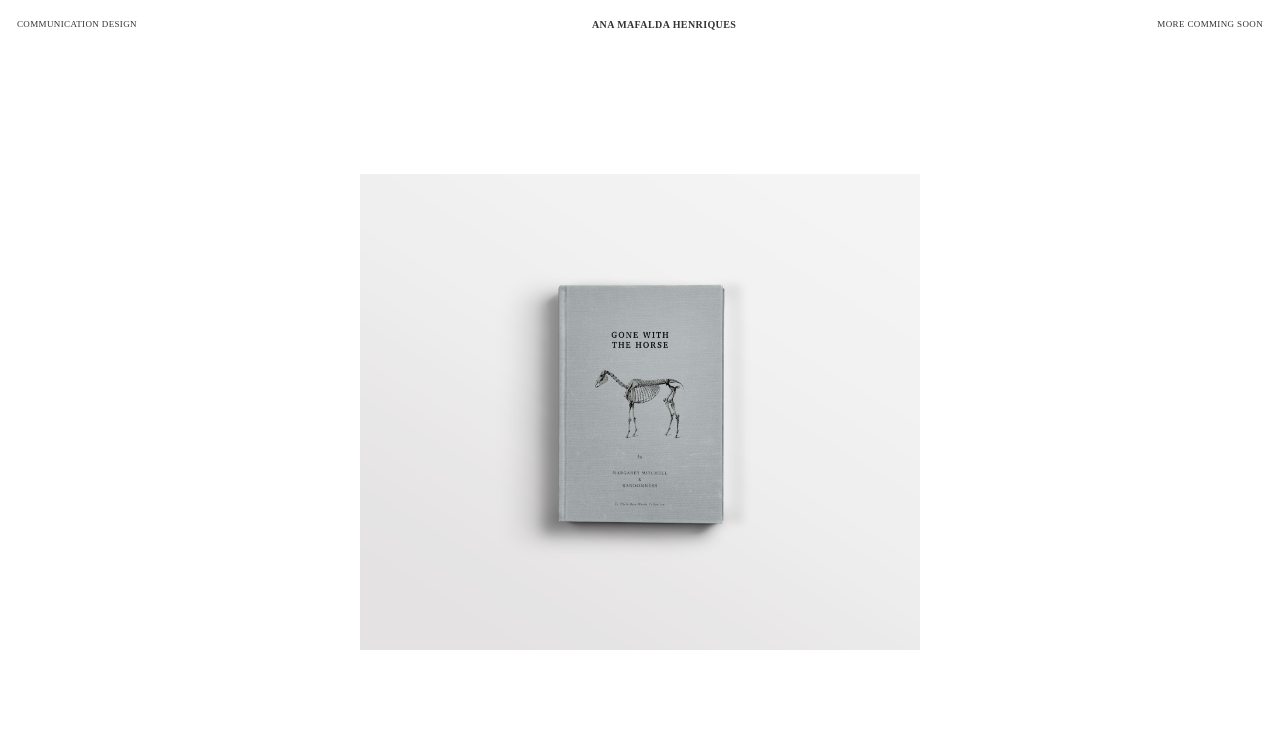
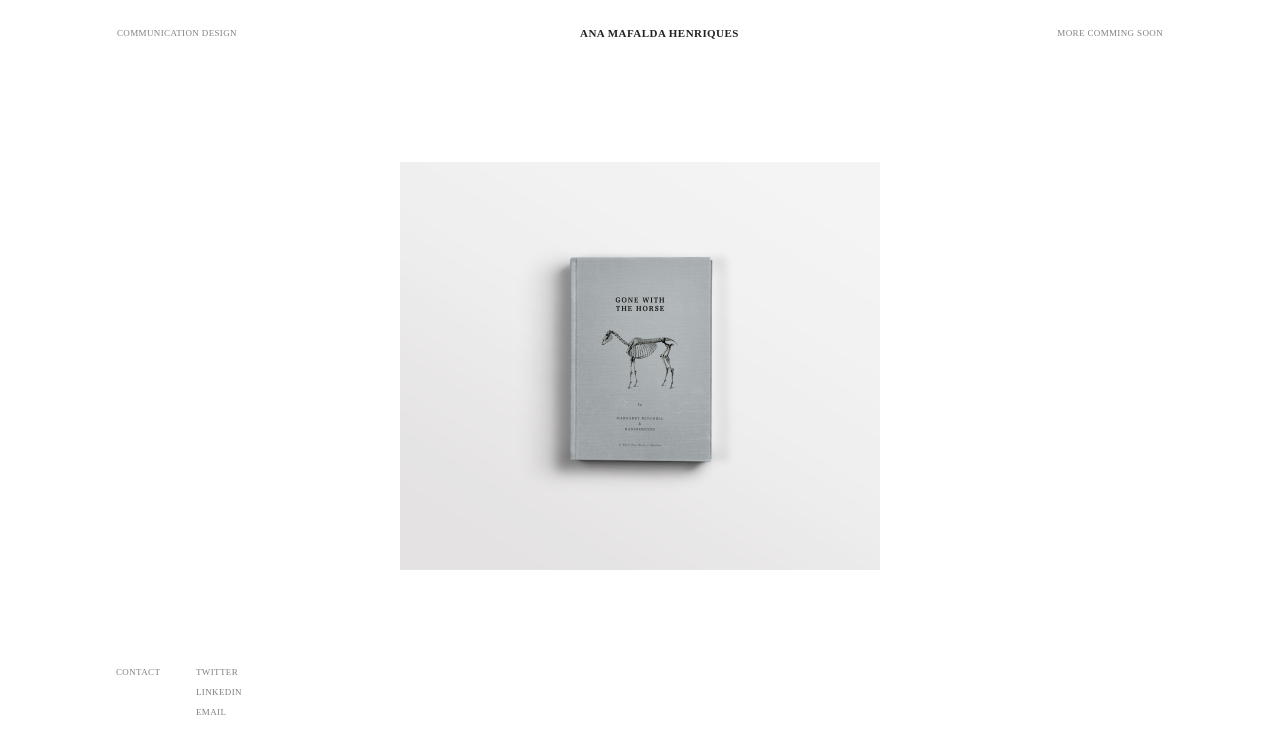
Before and after one commit to anamafaldahenriques/anamafaldahenriques.github.io, a plain HTML site: page index.html in a window 1280 px wide. Drawn offline with nearby package versions, Linux system fonts and the light colour scheme.

Commit message:
minor ui improvements

```diff
--- a/css/style.css
+++ b/css/style.css
@@ -7,9 +7,10 @@
 
 
 body {
-	width: 100%;
     height: 100%;
-    margin: 0;
+    margin: 0 auto;
+    margin-left: 100px;
+    margin-right: 100px;
     font-family: "athelas",serif;
 }
 
@@ -18,21 +19,34 @@
     font-size: 9px;
     font-weight: 400;
     letter-spacing: 0.04em;
+    color: #808080;
+}
+
+a{
+    text-transform: uppercase;
+    font-size: 9px;
+    font-weight: 400;
+    letter-spacing: 0.04em;
+    color: #808080;
+}
+
+a:hover{
+    color: #808080;
 }
 
 #bold{
     font-weight: 700;
-    font-size: 10px;
+    font-size: 11px;
     vertical-align: middle;
+    color: #232323;
 }
-
 
 /*Navbar*/
 
 .navbar{
     height: 32px;
     padding: 16px;
-    padding-top: 8px;
+    padding-top: 16px;
 }
 
 .navbarTable{
@@ -44,22 +58,46 @@
 .heroImageWrapper{
     width: 100%;
     margin: auto;
-    margin-top: 124px;
+    margin-top: 112px;
 }
 
 .heroImage{
-    width: 560px;
+    width: 480px;
     margin: auto;
 }
 
+.footerWrapper{
+    margin-top: 88px;
+    padding: 0px 16px 0px 16px;
+}
+
+td{
+    vertical-align: bottom;
+}
 
 /*Responsive*/
 
 @media only screen and (max-width: 768px) {
 
+    body{
+        margin: 0;
+    }
+
 
     h5{
         font-size: 7px;
+    }
+
+    #left{
+        width: 60px;
+    }
+
+    #right{
+        width: 60px;
+    }
+
+    .heroImageWrapper{
+        margin-top: 112px;
     }
 
     .heroImage{
--- a/index.html
+++ b/index.html
@@ -48,9 +48,9 @@
 
         <table class="navbarTable">
             <tr>
-                <td><h5 class="text-left">Communication Design</h5></td>
+                <td id="left"><h5 class="text-left">Communication Design</h5></td>
                 <td><h5 class="text-center" id="bold">Ana Mafalda Henriques</h5></td>
-                <td><h5 class="text-right">More Comming Soon</h5></td>
+                <td id="right"><h5 class="text-right">More Comming Soon</h5></td>
             </tr>
         </table>
 
@@ -60,7 +60,16 @@
         <img class="heroImage" src="img/bookCover001.png">
     </section>
 
-    <footer>
+    <footer class="footerWrapper">
+
+        <div style="width:80px; float:left;">
+            <h5>Contact</h5>
+        </div>
+        <div style="width:120px; float:left; margin-top:3px;">
+            <a href="">Twitter</a> <br>
+            <a>Linkedin</a><br>
+            <a>Email</a><br>
+        </div>
 
     </footer>
 
```
Also changed, not shown: 1 other file.
